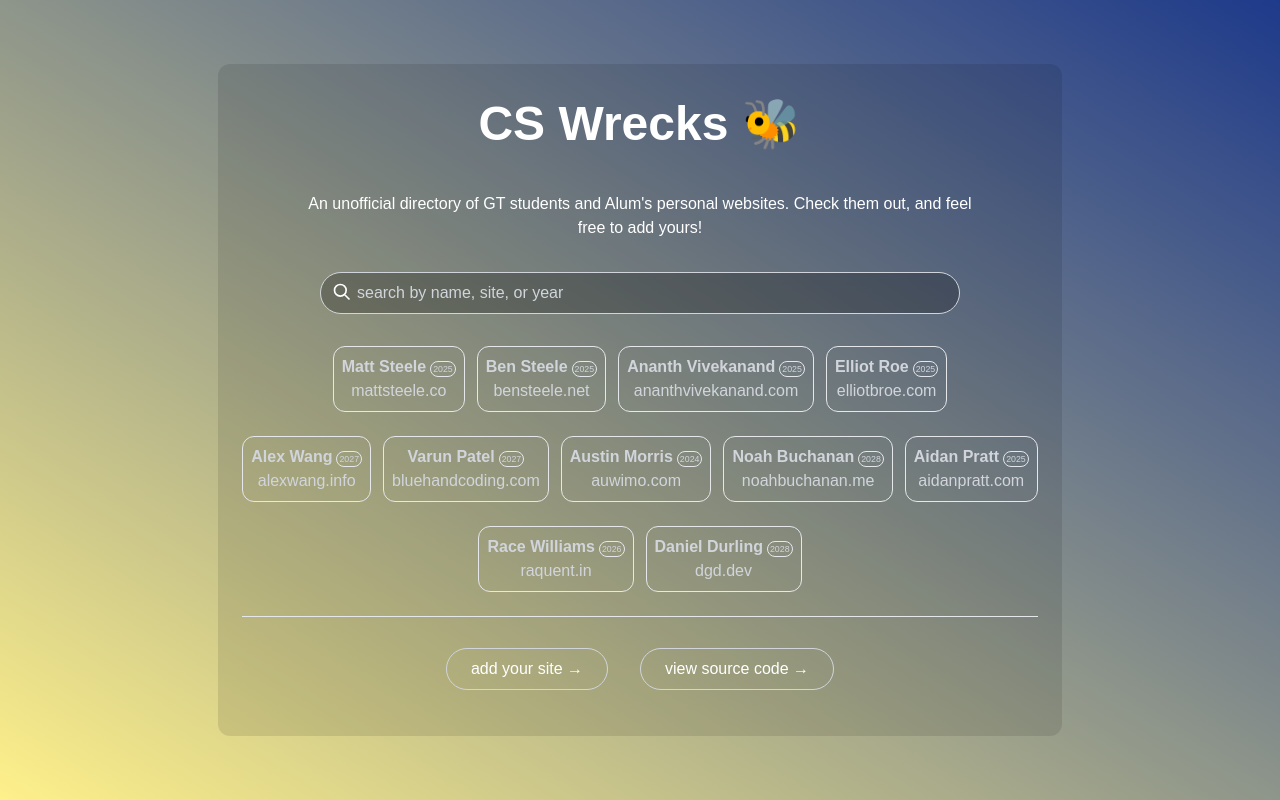
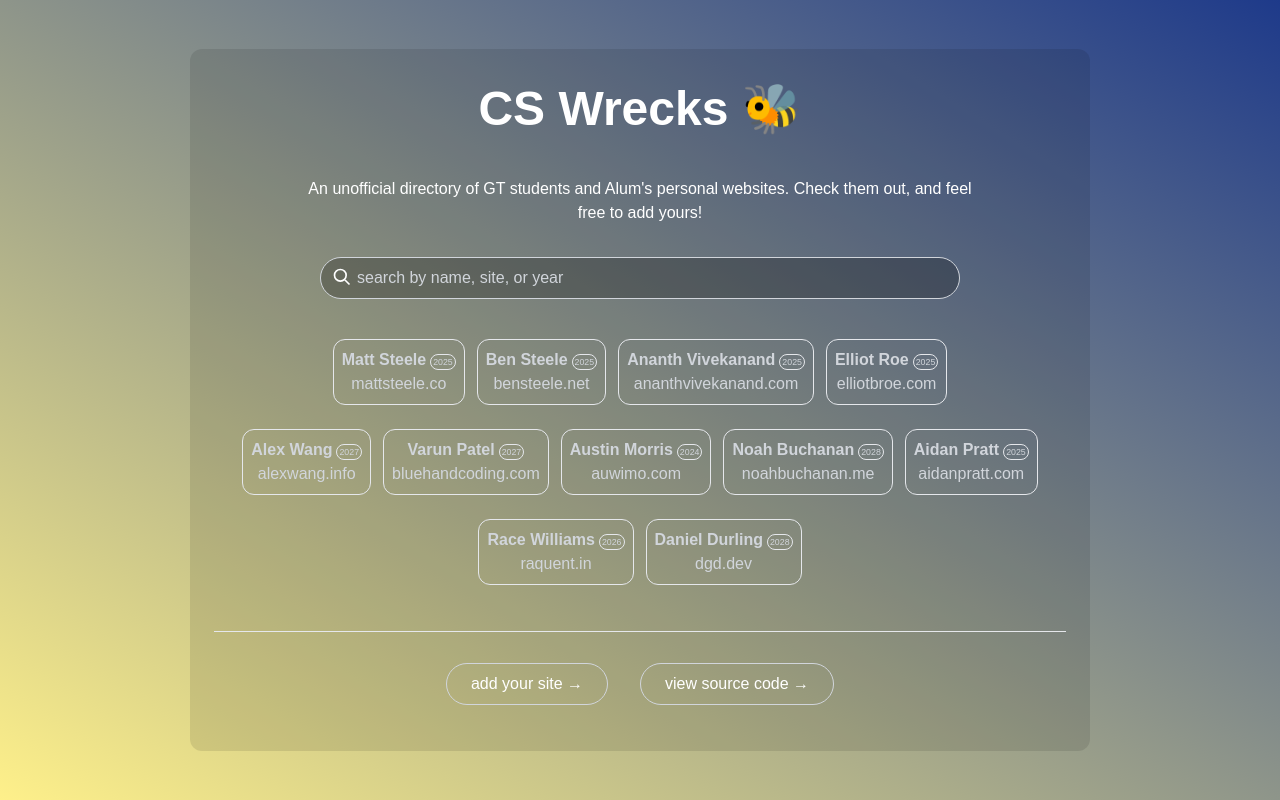
Before and after one commit to msteele3/cswrecks, a Next.js app: page / in a window 1280 px wide. Built offline with nearby package versions, Linux system fonts and the light colour scheme.

Commit message:
some changes

```diff
--- /dev/null
+++ b/app/page.css
@@ -0,0 +1,18 @@
+body {
+    overflow: hidden;
+}
+
+main {
+    width: 100%;
+    height: 100%;
+}
+
+#content-container {
+    max-width: 900px;
+    width: 80%;
+    height: 80%;
+}
+
+#profile-container {
+    height: 300px;
+}
--- a/app/page.tsx
+++ b/app/page.tsx
@@ -3,6 +3,7 @@
 import React, { useState } from "react";
 import { motion } from "framer-motion";
 import { Site, allSites } from "./sites";
+import "./page.css";
 
 export default function HomePage() {
   const [search, setSearch] = useState("");
@@ -54,9 +55,12 @@ export default function HomePage() {
       animate={{ opacity: 1 }}
       transition={{ duration: 0.6 }}
       style={{ fontFamily: "'Nova Square', sans-serif" }}
-      className="min-h-screen p-8 bg-gradient-to-tr from-yellow-200 to-blue-900 text-white transition-colors duration-300 flex items-center justify-center"
+      className="min-h-screen bg-gradient-to-tr from-yellow-200 to-blue-900 text-white transition-colors duration-300 flex items-center justify-center"
     >
-      <div className="flex flex-col items-center p-6 bg-black/10 rounded-xl">
+      <div
+        id="content-container"
+        className="flex flex-col items-center p-6 bg-black/10 rounded-xl"
+      >
         <section
           style={{}}
           className="w-full flex flex-col items-center justify-center text-center px-4"
@@ -100,7 +104,8 @@ export default function HomePage() {
           variants={container}
           initial="hidden"
           animate="show"
-          className="w-full max-w-4xl flex flex-col items-center"
+          className="w-full pt-2 overflow-scroll max-w-4xl flex flex-col items-center"
+          id="profile-container"
         >
           {chunkedSites.map((rowSites, rowIndex) => (
             <div
```
